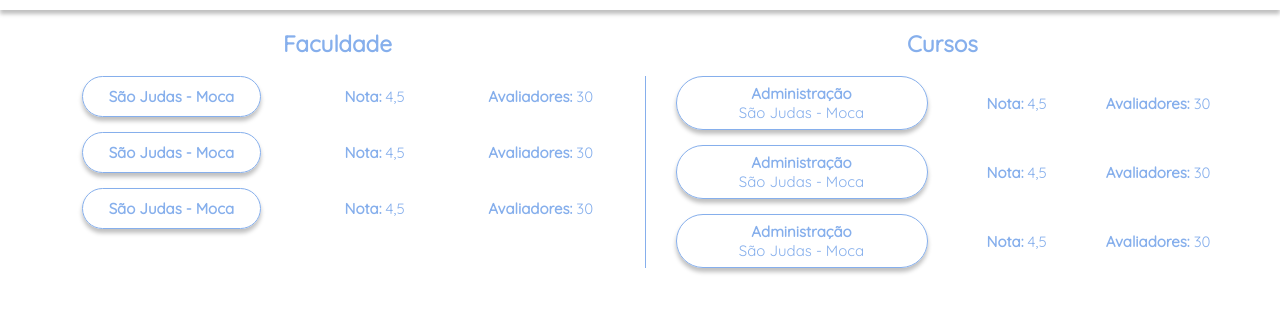
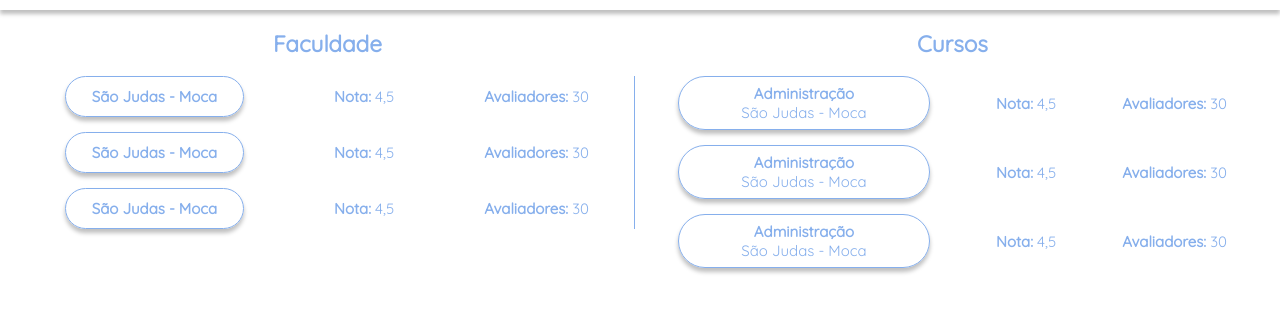
Before and after one commit to eduardo-pinheiro/colando.co, a plain HTML site: page index.html in a window 1280 px wide. Shown: the part 55-368 px from the top of the page. Drawn offline with Linux system fonts and the light colour scheme.

Commit message:
fix border

```diff
--- a/index.html
+++ b/index.html
@@ -28,7 +28,7 @@
 
       <h2>Faculdade</h2>
 
-      <section class="university-list">
+      <section class="university-list border-right">
 
         <section class="university-item" onclick="openUniversityModal(1)">
           <div class="button"><span>São Judas - Moca</span></div>
@@ -55,7 +55,7 @@
 
       <h2>Cursos</h2>
 
-      <section class="university-list border-left">
+      <section class="university-list">
 
         <section class="university-item" onclick="openCourseModal(1)">
           <div class="button double-line course"><span>Administração</span> <span class="normal">São Judas - Moca</span>
--- a/style.css
+++ b/style.css
@@ -16,7 +16,7 @@ h2 {
 
 .container {
   width: calc(100% - 40px);
-  max-width: 1200px;
+  max-width: 1300px;
 }
 
 .flex-horizontal {
@@ -40,8 +40,8 @@ section.col-6 {
   margin-right: 5px;
 }
 
-.border-left {
-  border-left: 0.5px solid #86AFEC;
+.border-right {
+  border-right: 0.5px solid #86AFEC;
 }
 
 
```
